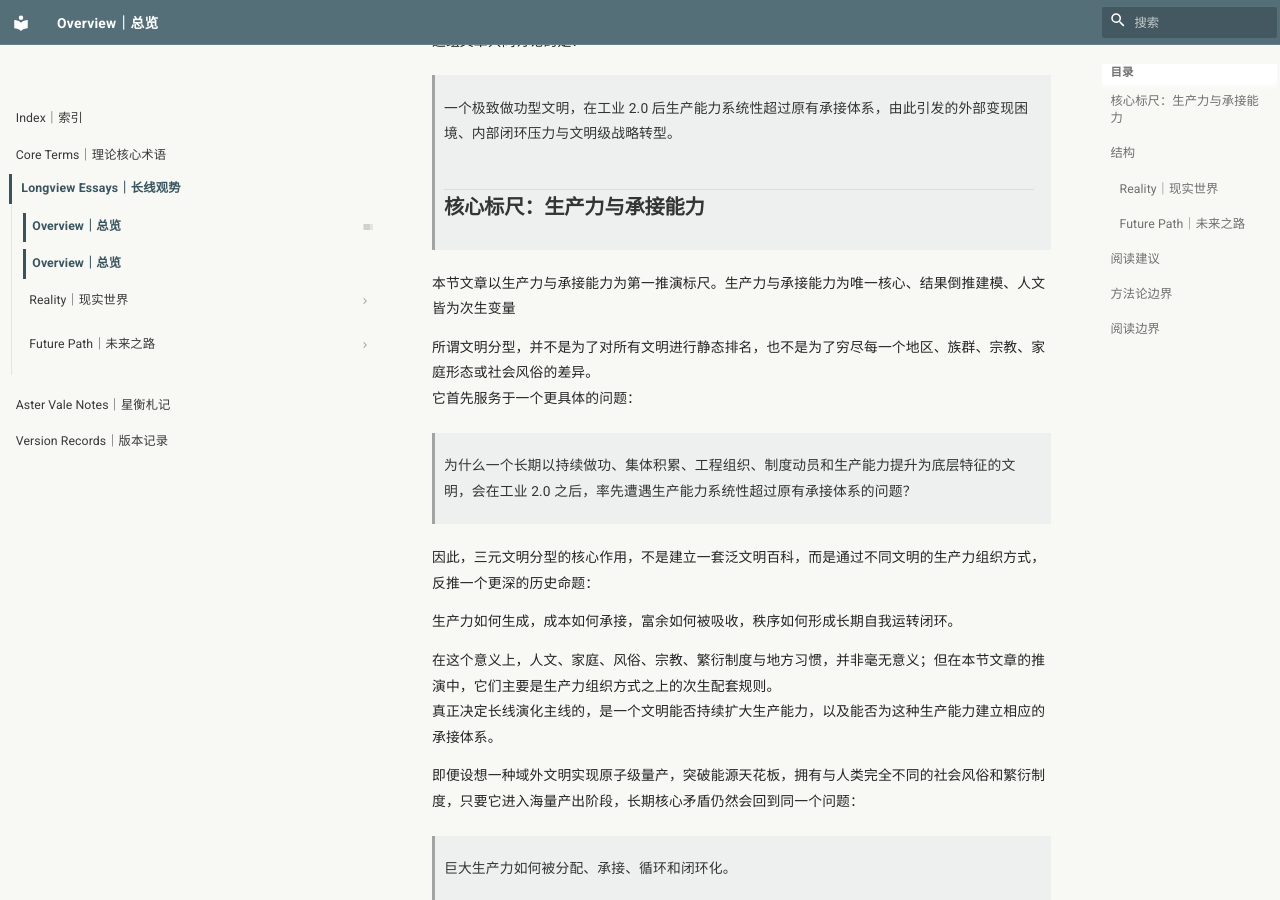
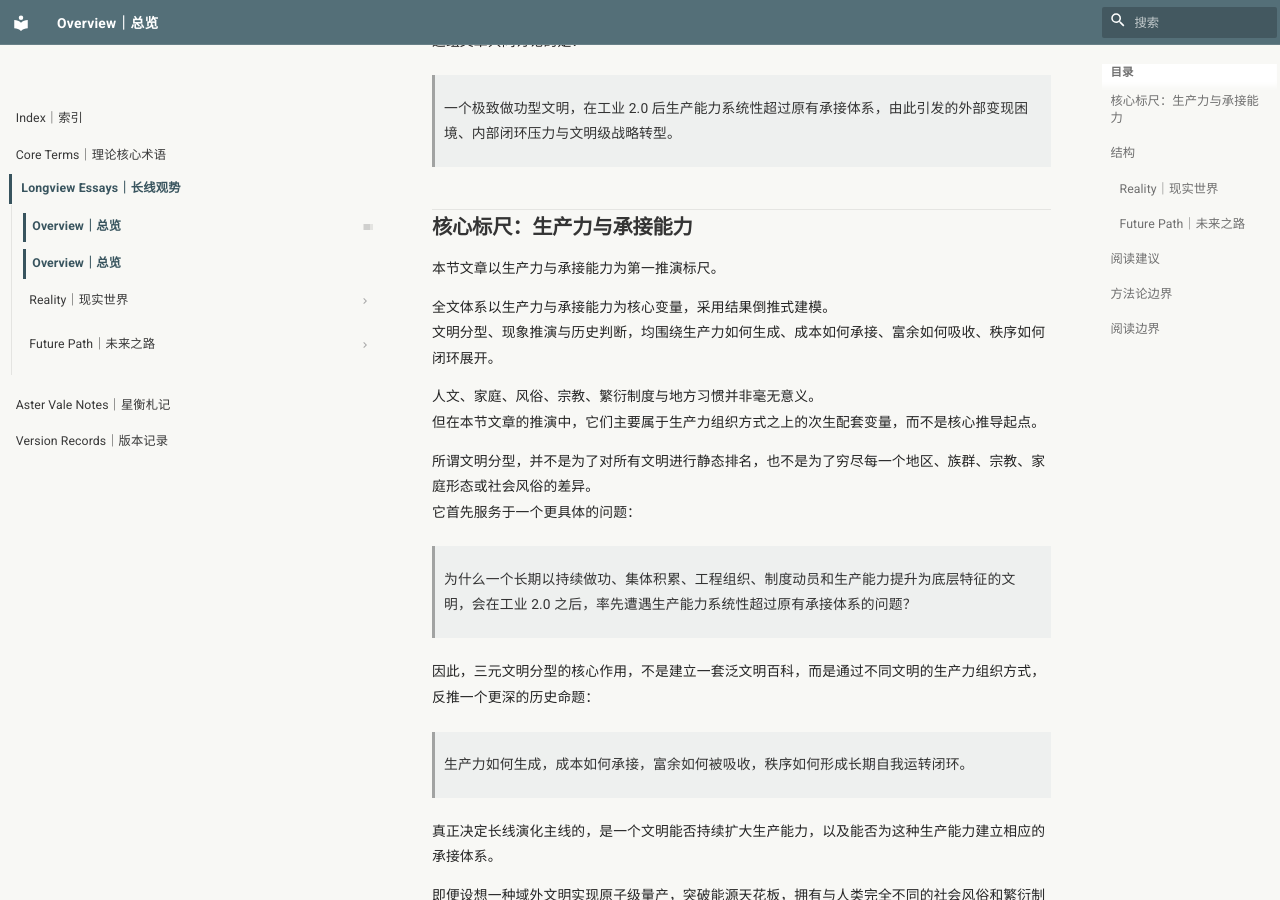
Before and after one commit to guanshi1688/longview-archive, an MkDocs documentation site: the page built from docs/essays/index.md, in a window 1280 px wide and 900 px high, scrolled down 301 px. Built offline with MkDocs 1.6.1 and Material for MkDocs 9.7.7, drawn with Linux system fonts in a browser that asks for light colours.

Commit message:
Update index.md

```diff
--- a/docs/essays/index.md
+++ b/docs/essays/index.md
@@ -8,10 +8,16 @@
 这组文章共同讨论的是：
 
 > 一个极致做功型文明，在工业 2.0 后生产能力系统性超过原有承接体系，由此引发的外部变现困境、内部闭环压力与文明级战略转型。
->
-> ## 核心标尺：生产力与承接能力
 
-本节文章以生产力与承接能力为第一推演标尺。生产力与承接能力为唯一核心、结果倒推建模、人文皆为次生变量
+## 核心标尺：生产力与承接能力
+
+本节文章以生产力与承接能力为第一推演标尺。
+
+全文体系以生产力与承接能力为核心变量，采用结果倒推式建模。
+文明分型、现象推演与历史判断，均围绕生产力如何生成、成本如何承接、富余如何吸收、秩序如何闭环展开。
+
+人文、家庭、风俗、宗教、繁衍制度与地方习惯并非毫无意义。
+但在本节文章的推演中，它们主要属于生产力组织方式之上的次生配套变量，而不是核心推导起点。
 
 所谓文明分型，并不是为了对所有文明进行静态排名，也不是为了穷尽每一个地区、族群、宗教、家庭形态或社会风俗的差异。
 它首先服务于一个更具体的问题：
@@ -20,9 +26,8 @@
 
 因此，三元文明分型的核心作用，不是建立一套泛文明百科，而是通过不同文明的生产力组织方式，反推一个更深的历史命题：
 
-生产力如何生成，成本如何承接，富余如何被吸收，秩序如何形成长期自我运转闭环。
+> 生产力如何生成，成本如何承接，富余如何被吸收，秩序如何形成长期自我运转闭环。
 
-在这个意义上，人文、家庭、风俗、宗教、繁衍制度与地方习惯，并非毫无意义；但在本节文章的推演中，它们主要是生产力组织方式之上的次生配套规则。
 真正决定长线演化主线的，是一个文明能否持续扩大生产能力，以及能否为这种生产能力建立相应的承接体系。
 
 即便设想一种域外文明实现原子级量产，突破能源天花板，拥有与人类完全不同的社会风俗和繁衍制度，只要它进入海量产出阶段，长期核心矛盾仍然会回到同一个问题：
```
